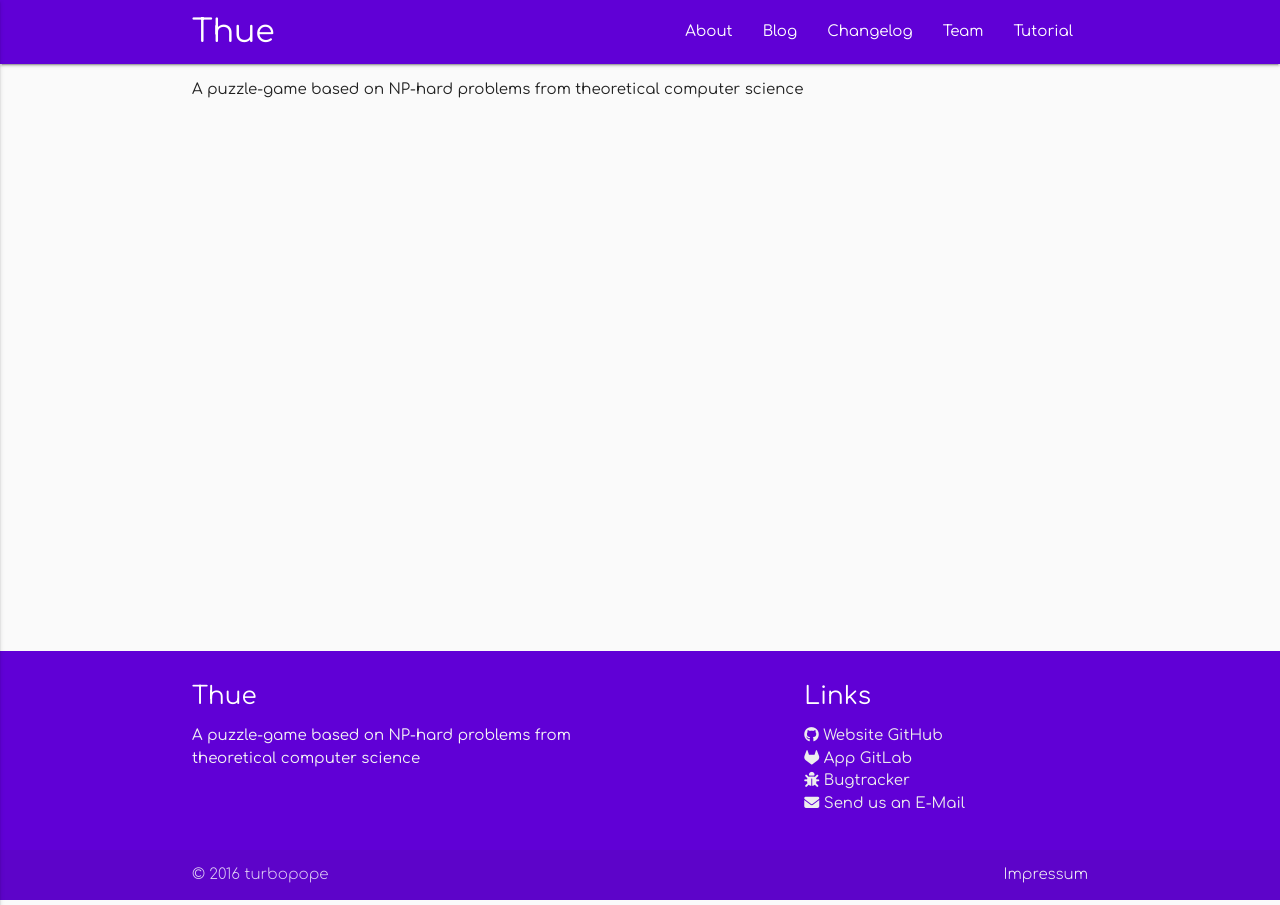
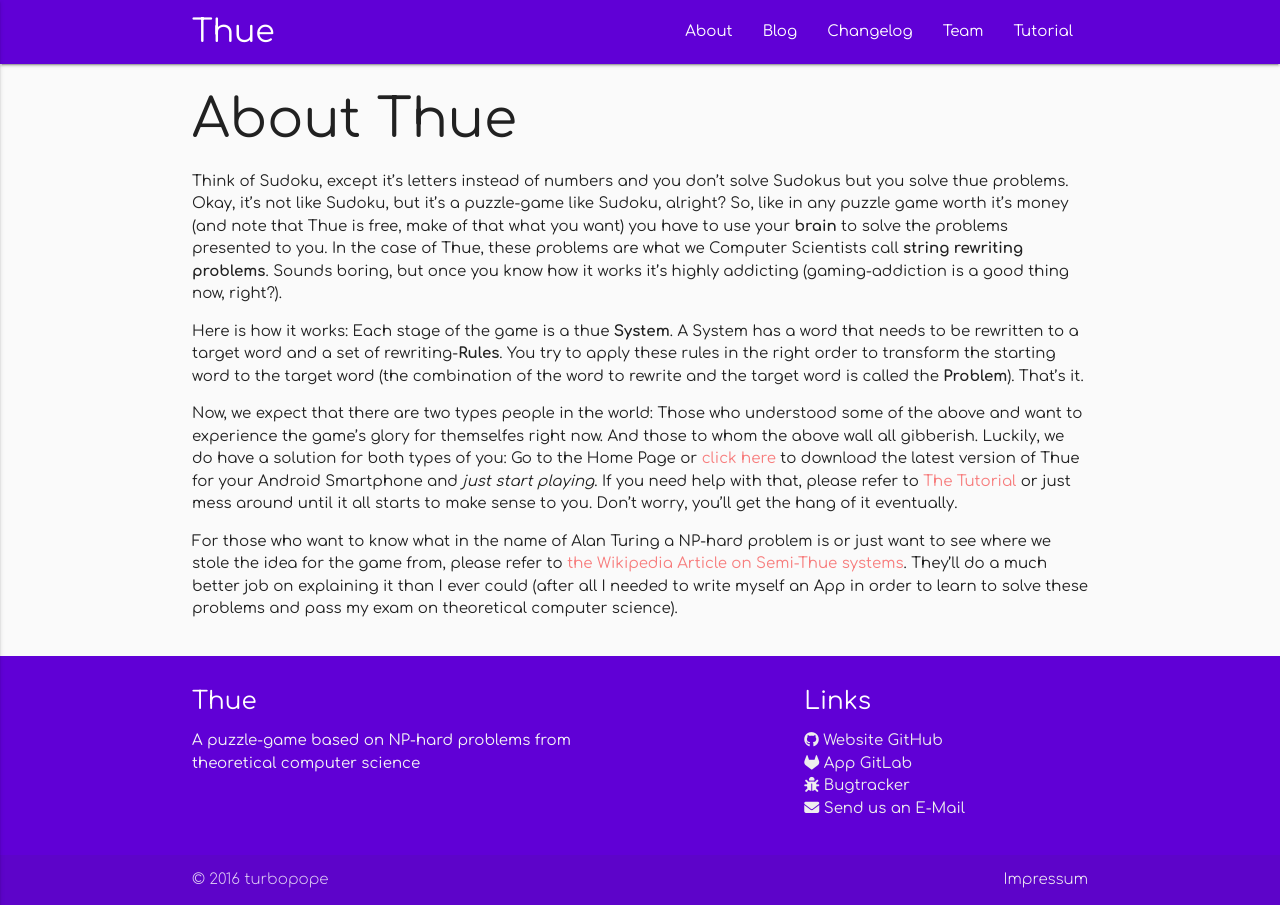
Before and after one commit to turbopope/thue.systems, a Jekyll site: the page built from pages/about.md, in a window 1280 px wide. Built offline with Jekyll 4.4.1, drawn with Linux system fonts in a browser that asks for light colours; nearby versions of some CDN libraries.

Commit message:
Write up an about article

```diff
--- a/pages/about.md
+++ b/pages/about.md
@@ -4,4 +4,12 @@ title: About
 permalink: /about/
 ---
 
-{{ site.description }}
+## About Thue
+
+Think of Sudoku, except it's letters instead of numbers and you don't solve Sudokus but you solve thue problems. Okay, it's not like Sudoku, but it's a puzzle-game like Sudoku, alright? So, like in any puzzle game worth it's money (and note that Thue is free, make of that what you want) you have to use your **brain** to solve the problems presented to you. In the case of Thue, these problems are what we Computer Scientists call **string rewriting problems**. Sounds boring, but once you know how it works it's highly addicting (gaming-addiction is a good thing now, right?).
+
+Here is how it works: Each stage of the game is a thue **System**. A System has a word that needs to be rewritten to a target word and a set of rewriting-**Rules**. You try to apply these rules in the right order to transform the starting word to the target word (the combination of the word to rewrite and the target word is called the **Problem**). That's it.
+
+Now, we expect that there are two types people in the world: Those who understood some of the above and want to experience the game's glory for themselfes right now. And those to whom the above wall all gibberish. Luckily, we do have a solution for both types of you: Go to the Home Page or [click here]({{ site.latest_version.dropbox_link }}) to download the latest version of Thue for your Android Smartphone and *just start playing*. If you need help with that, please refer to [The Tutorial](/tutorial/) or just mess around until it all starts to make sense to you. Don't worry, you'll get the hang of it eventually.
+
+For those who want to know what in the name of Alan Turing a NP-hard problem is or just want to see where we stole the idea for the game from, please refer to [the Wikipedia Article on Semi-Thue systems](https://en.wikipedia.org/wiki/Semi-Thue_system). They'll do a much better job on explaining it than I ever could (after all I needed to write myself an App in order to learn to solve these problems and pass my exam on theoretical computer science).
```
